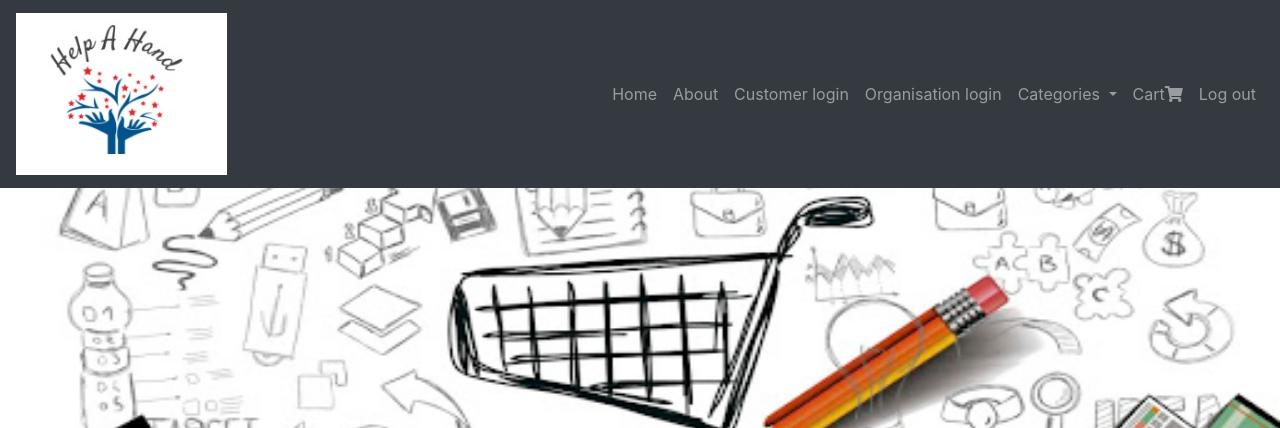
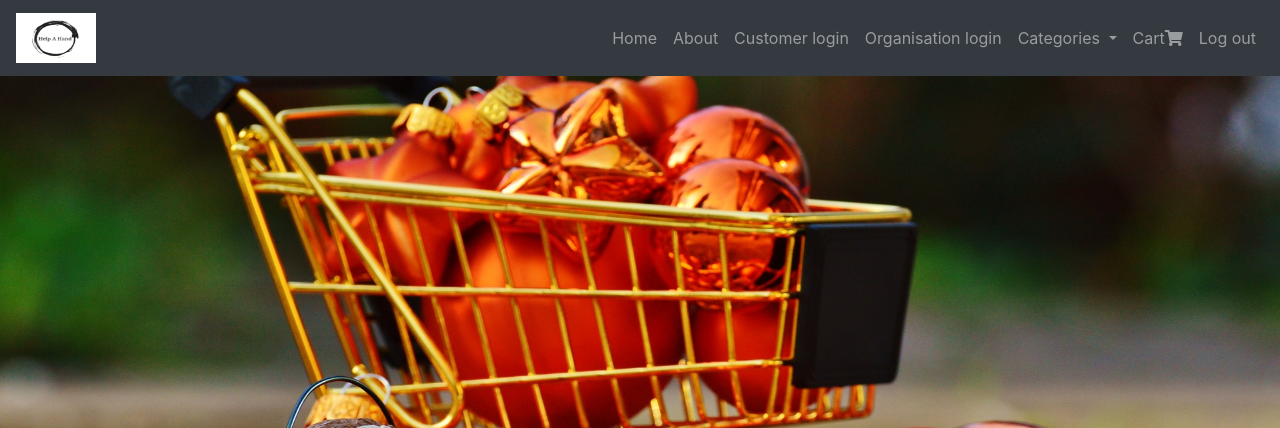
Before and after one commit to preetikrish19/codher_2021, a PHP site: page / in a window 1280 px wide. Shown: the top 428 px of the page. Run offline with PHP 8.4, Linux system fonts and the light colour scheme; some libraries are stand-ins or nearby versions.

Commit message:
index.php

```diff
--- a/index.php
+++ b/index.php
@@ -14,7 +14,7 @@
 <body>
 <style>
 body {
-  background-image: url('customer/imgs/backgroundimg.png');
+  background-image: url('customer/imgs/backgroundimg.jpg');
   background-repeat: no-repeat;
   background-attachment: fixed;
   background-size: cover;
@@ -22,7 +22,7 @@ body {
 }
 </style>
 <nav class="navbar navbar-expand-lg navbar-dark bg-dark">
-  <a class="navbar-brand" href="#"><img src= "customer/imgs/logo.jpeg" alt="logo"></a>
+  <a class="navbar-brand" href="#"><img src= "customer/imgs/logo(1).png" alt="logo"style="width:80px;height:50px"></a>
   <button class="navbar-toggler" type="button" data-toggle="collapse" data-target="#navbarSupportedContent" aria-controls="navbarSupportedContent" aria-expanded="false" aria-label="Toggle navigation">
     <span class="navbar-toggler-icon"></span>
   </button>
```
Also changed, not shown: customer/imgs/logo(1).png (added).
